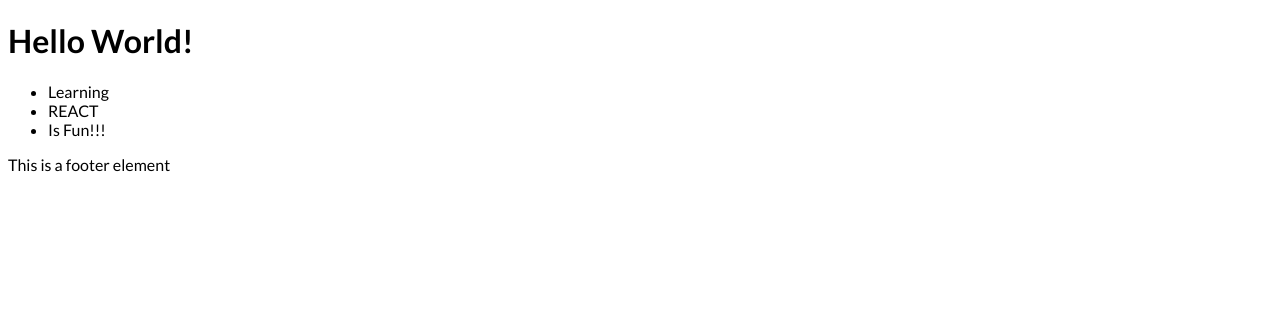
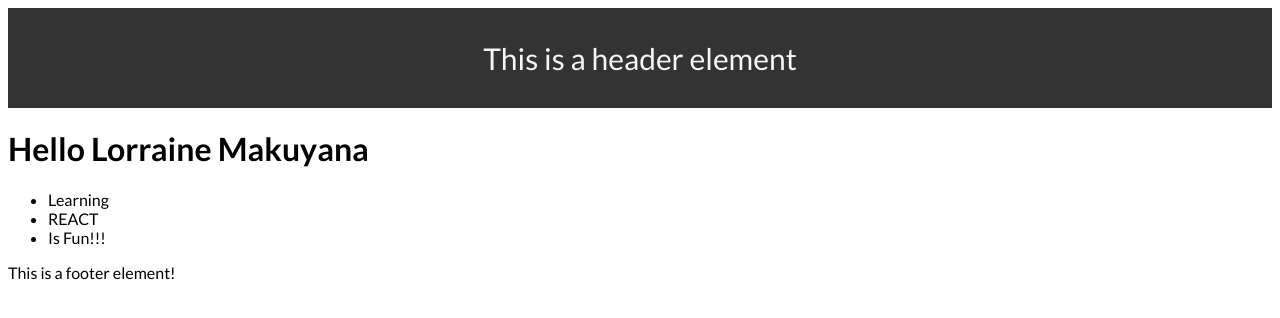
Before and after one commit to lorrainemakuyana/react-notepad, a React app: page / in a window 1280 px wide. Built offline with nearby package versions, Linux system fonts and the light colour scheme.

Commit message:
Updated Components

```diff
--- a/package.json
+++ b/package.json
@@ -15,7 +15,8 @@
     "start": "react-scripts start",
     "build": "react-scripts build",
     "test": "react-scripts test",
-    "eject": "react-scripts eject"
+    "eject": "react-scripts eject",
+    "stop": "taskkill -f -im node.exe"
   },
   "eslintConfig": {
     "extends": [
--- a/public/styles.css
+++ b/public/styles.css
@@ -1,3 +1,15 @@
 body {
     font-family: 'Lato', sans-serif;
 }
+
+.navbar {
+    height: 100px;
+    background-color: #333;
+    color: whitesmoke;
+    margin-bottom: 15px;
+    text-align: center;
+    font-size: 30px;
+    display: flex;
+    justify-content: center;
+    align-items: center;
+}
--- a/src/components/Footer.js
+++ b/src/components/Footer.js
@@ -1,11 +1,11 @@
-import React from "react";
+import React from "react"
 
 function Footer() {
     return (
         <footer>
-            This is a footer element
+            This is a footer element!
         </footer>
     )
 }
 
-export default Footer;
+export default Footer
--- /dev/null
+++ b/src/components/Header.js
@@ -0,0 +1,11 @@
+import React from "react";
+
+function Header() {
+    return (
+        <header className="navbar">
+            This is a header element
+        </header>
+    )
+}
+
+export default Header;
--- a/src/components/MyApp.js
+++ b/src/components/MyApp.js
@@ -1,17 +1,17 @@
 import React from 'react';
 
-import Footer from "./Footer"
+function MyApp() {              // create a function that returns the HTML to be rendered
+    const firstName = "Lorraine"
+    const lastName = "Makuyana"
 
-function MyApp() {              // create a function that returns the HTML to be rendered
     return (
         <div>
-            <h1>Hello World!</h1>
+            <h1>Hello {`${firstName} ${lastName}`}</h1>
             <ul>
                 <li>Learning</li>
                 <li>REACT</li>
                 <li>Is Fun!!!</li>
             </ul>
-            <Footer />
         </div>
     )
 }
--- a/src/index.js
+++ b/src/index.js
@@ -1,8 +1,14 @@
-import React from 'react';
-import ReactDOM from 'react-dom';
+import React from 'react'
+import ReactDOM from 'react-dom'
 
+import Header from "./components/Header"
+import Footer from "./components/Footer"
 import MyApp from "./components/MyApp"
 
 ReactDOM.render(
-    <MyApp />,    // Create an instance of the MyApp function
-    document.getElementById("root"));
+    <div>
+        <Header />
+        <MyApp />
+        <Footer />
+    </div>,    // Create an instance of the MyApp function
+    document.getElementById("root"))
```
Also changed, not shown: README.md.
